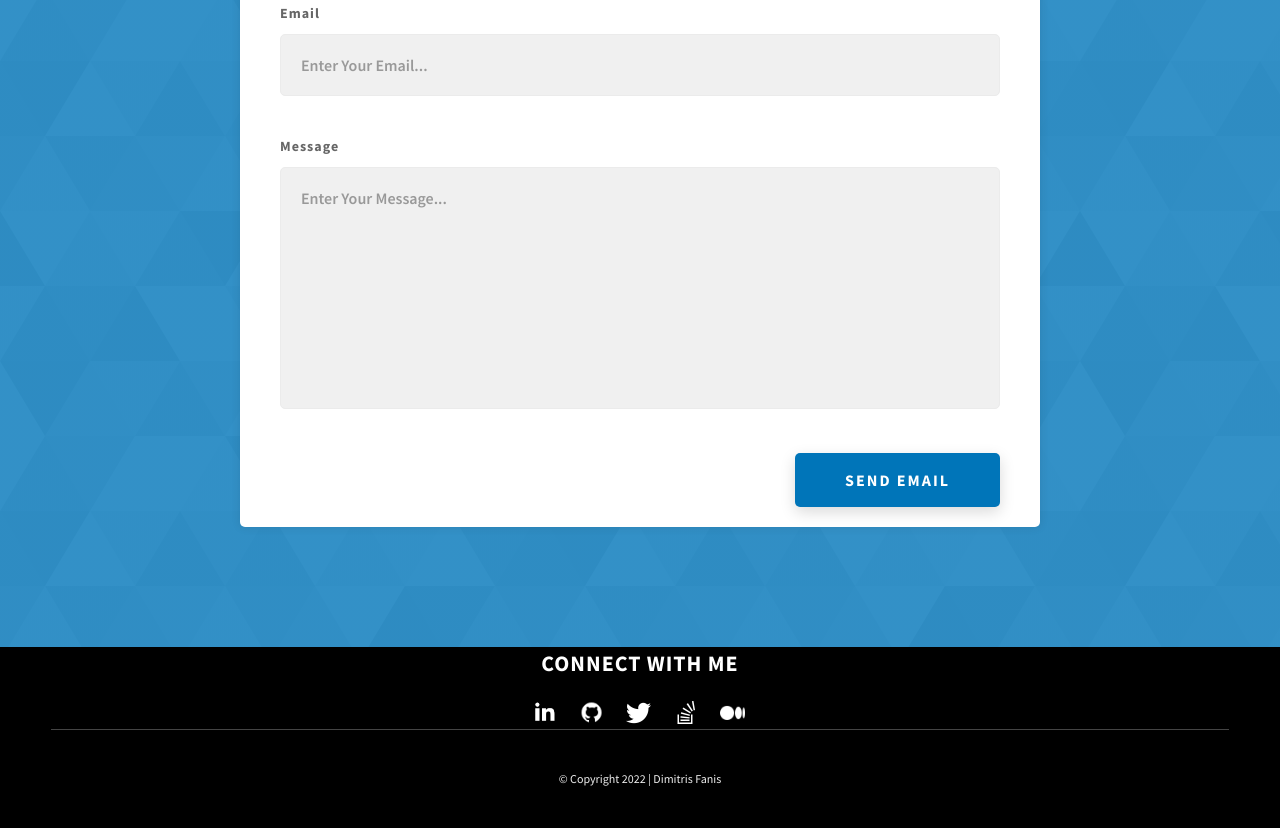
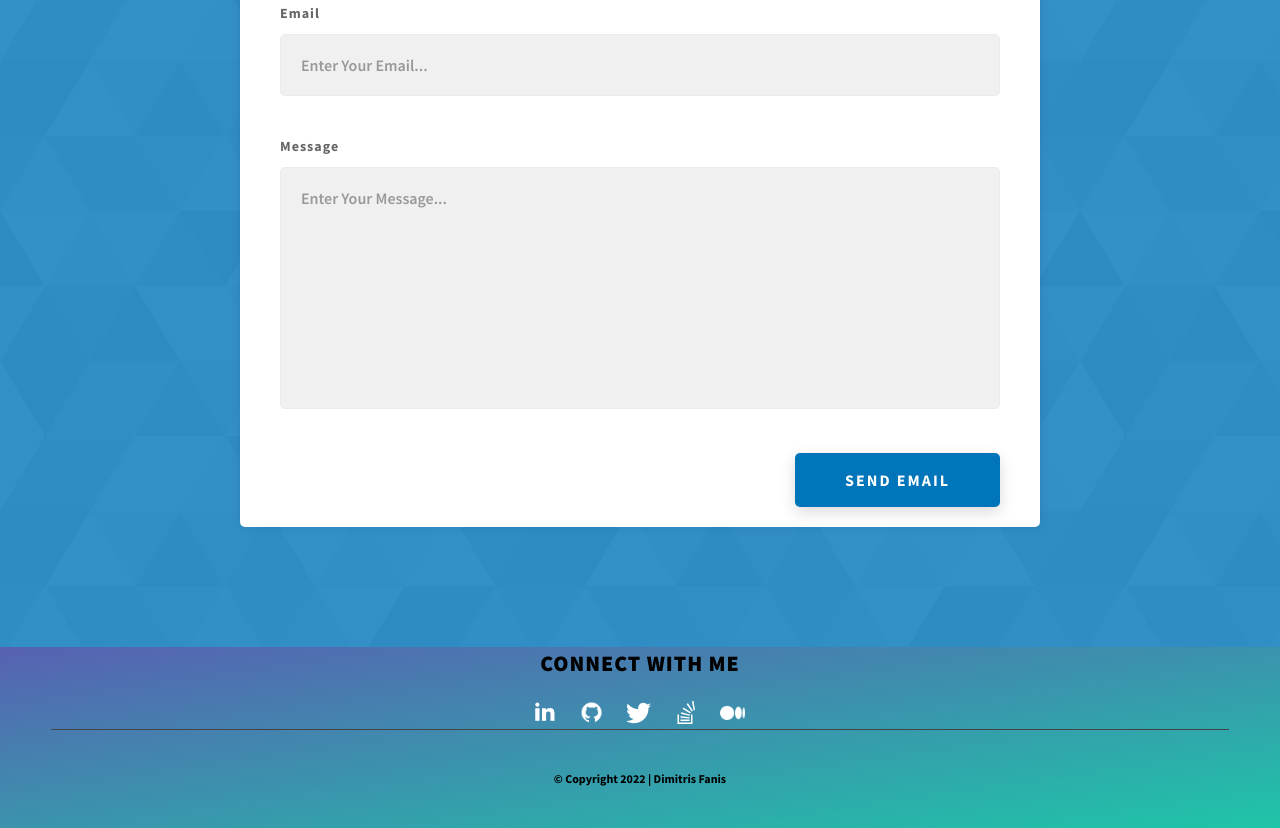
Before and after one commit to dimi-fn/portfolio, a website: page index.html in a window 1280 px wide. Shown: the part 5724-6552 px from the top of the page. Drawn offline with Linux system fonts and the light colour scheme.

Commit message:
updated css for footer

```diff
--- a/css/style.css
+++ b/css/style.css
@@ -9,7 +9,6 @@ $breakpoint arguement choices:
 - tab-port
 - tab-land
 - big-desktop
-
 Inside media queries 1em is always 16px i.e 1em = 16px at every screen size only inside media queries
 */
 *,
@@ -584,7 +583,9 @@ textarea {
     display: flex;
     align-items: center;
     justify-content: space-between;
-    padding: 1rem 5rem; }
+    padding: 1rem 5rem;
+    /* background-image: linear-gradient(to bottom right, #5761B2, #1FC5A8); */
+    }
     @media only screen and (max-width: 56.25em) {
       .header__content {
         padding: 0 2rem; } }
@@ -688,8 +689,9 @@ textarea {
     border-bottom: 0; }
 
 .main-footer {
-  background: #000;
+  /* background: #000; */
   color: #fff;
+  background-image: linear-gradient(to bottom right, #5761B2, #1FC5A8);
 }
   .main-footer__upper {
     display: flex;
@@ -722,10 +724,12 @@ textarea {
 
     margin-top: 2rem;
     padding-left: 17px;
+    color:black;
   }
   .main-footer__icon {
     margin-right: 2rem;
     width: 2.5rem;
+
   }
     .main-footer__icon:hover{
       transition: all 0.1s;
@@ -738,7 +742,11 @@ textarea {
   .main-footer__lower {
     padding: 4rem 0;
     border-top: 1px solid #444;
-    color: #eee;
+
+    /* color: #eee; */
+    color: rgb(0, 0, 0);
+    font-weight:bolder;
+
     font-size: 1.2rem;
     text-align: left;
     text-align: center; }
@@ -749,6 +757,12 @@ textarea {
     @media only screen and (max-width: 56.25em) {
       .main-footer__lower {
         padding: 3.5rem 0; } }
+
+
+.footer-socials{
+  color: rgb(0, 0, 0);
+    font-weight:bolder;
+}
 
 .skills {
   display: flex;
```
